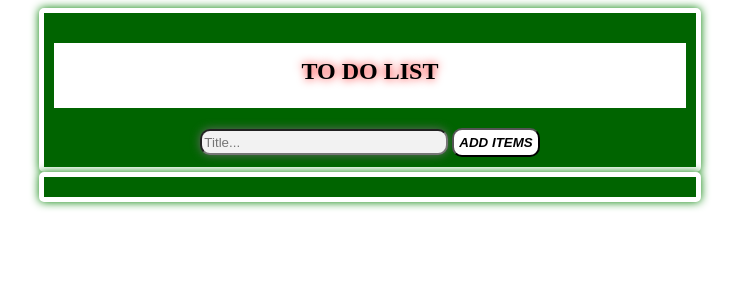
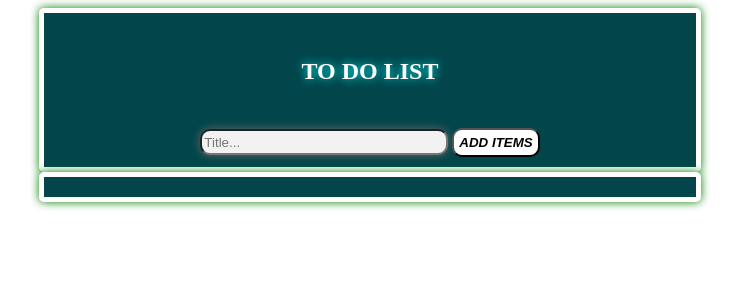
Before and after one commit to zitodev/todoProject, a PHP site: page /projectWork.html in a window 1280 px wide. Shown: the top 300 px of the page, without its empty margins (285-1024 px from the left). Run offline with PHP 8.4, Linux system fonts and the light colour scheme.

Commit message:
changed the style color for the app

```diff
--- a/todo.css
+++ b/todo.css
@@ -1,5 +1,5 @@
 div{
-	background-color: darkgreen;
+	background-color: rgb(2, 70, 75);
 	width: 50%;
 	border-radius: 5px;
 	text-align: center;
@@ -11,11 +11,11 @@ div{
 
 }
 h2{
-	color: black;
+	color: white;
 	text-transform: uppercase;
-	text-shadow: 0 0 10px red ;
+	text-shadow: 0 0 10px rgb(0, 255, 255) ;
 	font-weight: bold;
-	background: white;
+	/* background: white; */
 	height: 50px;
 	padding: 15px 5px 0 5px;
 
@@ -35,6 +35,18 @@ h2{
 	font-weight: bold;
 	font-style: italic;
 }
+
+ul{
+	margin-top: 0;
+	background-color: rgb(2, 70, 75);
+	width: 50%;
+	border-radius: 5px;
+	box-shadow: 0 0 10px green;
+	padding: 10px;
+	border: 5px solid white;
+	margin-left: 25%;
+}
+
 ul li{
 	cursor: pointer;
   position: relative;
@@ -79,13 +91,3 @@ p {
   margin-left: 10px;
 
 }
-ul{
-	margin-top: 0;
-	background-color: darkgreen;
-	width: 50%;
-	border-radius: 5px;
-	box-shadow: 0 0 10px green;
-	padding: 10px;
-	border: 5px solid white;
-	margin-left: 25%;
-}
```
